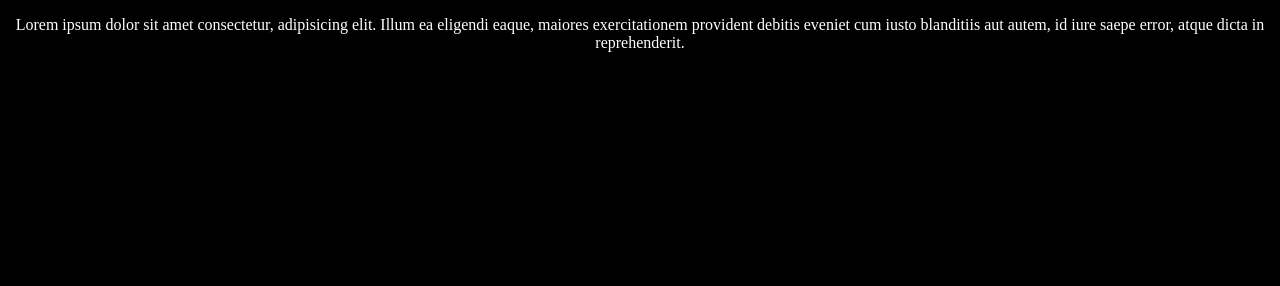
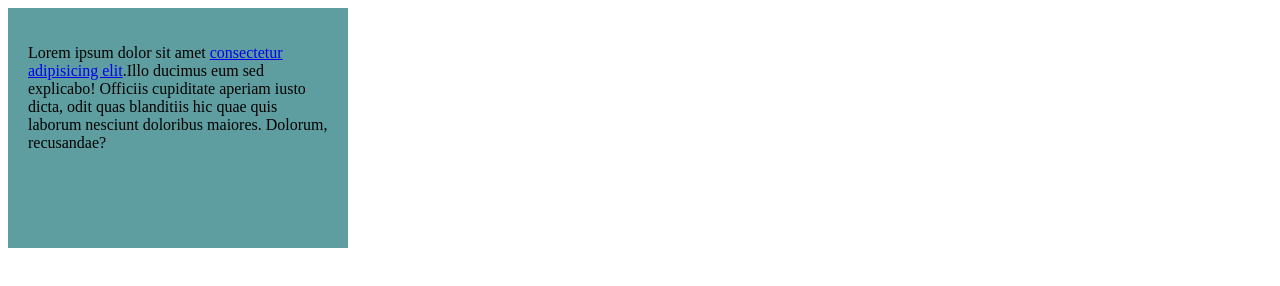
Before and after one commit to mconnor/notice-js-mike, a website: page docs/iframe-ad-bl.html in a window 1280 px wide. Drawn offline with Linux system fonts and the light colour scheme.

Commit message:
iframe-ad

```diff
--- a/docs/iframe-ad-bl.html
+++ b/docs/iframe-ad-bl.html
@@ -6,21 +6,26 @@
     <meta name="viewport" content="width=device-width, initial-scale=1.0">
     <meta http-equiv="X-UA-Compatible" content="ie=edge">
     <title>Document</title>
-    <style>
-        body {
-            background-color: black;
-            margin: 0;
-            padding: 0;
-            text-align: center;
-            color: white;
-        }
-    </style>
-</head>
 
+        <link rel="stylesheet" type="text/css" href="reset.css">
+        <style>
 
-<body>
-    <p>Lorem ipsum dolor sit amet consectetur, adipisicing elit. Illum ea eligendi eaque, maiores exercitationem provident debitis eveniet cum iusto blanditiis aut autem, id iure saepe error, atque dicta in reprehenderit.</p>
-    <script type="text/javascript" data-name="durly" src="./surly/durly.js?;coid=242;nid=64564;ad_w=300;ad_h=200;position=bottom-left"></script>
+            .ad {
+                width: 300px;
+                height: 200px;
+                background-color:cadetblue;
+                margin: 0;
+                padding: 20px;
+
+            }
+        </style>
+    </head>
+
+    <body>
+        <div class='ad'>
+                <p>Lorem ipsum dolor sit amet <a href="http://google.com" target="_blank">consectetur adipisicing elit</a>.Illo ducimus eum sed explicabo! Officiis cupiditate aperiam iusto dicta, odit quas blanditiis hic quae quis laborum nesciunt doloribus maiores. Dolorum, recusandae?</p>
+
+        </div> <script type="text/javascript" data-name="durly" src="./surly/durly.js?;coid=242;nid=64564;ad_w=300;ad_h=200;position=bottom-left"></script>
 
 
     <!-- <script type="text/javascript" src="./resize-ad.js"></script> -->
```
Also changed, not shown: docs/iframe-ad-br.html (+14 -6 lines), docs/iframe-ad-tl.html (+13 -6 lines), docs/iframe-ad-tr.html (+18 -11 lines).
